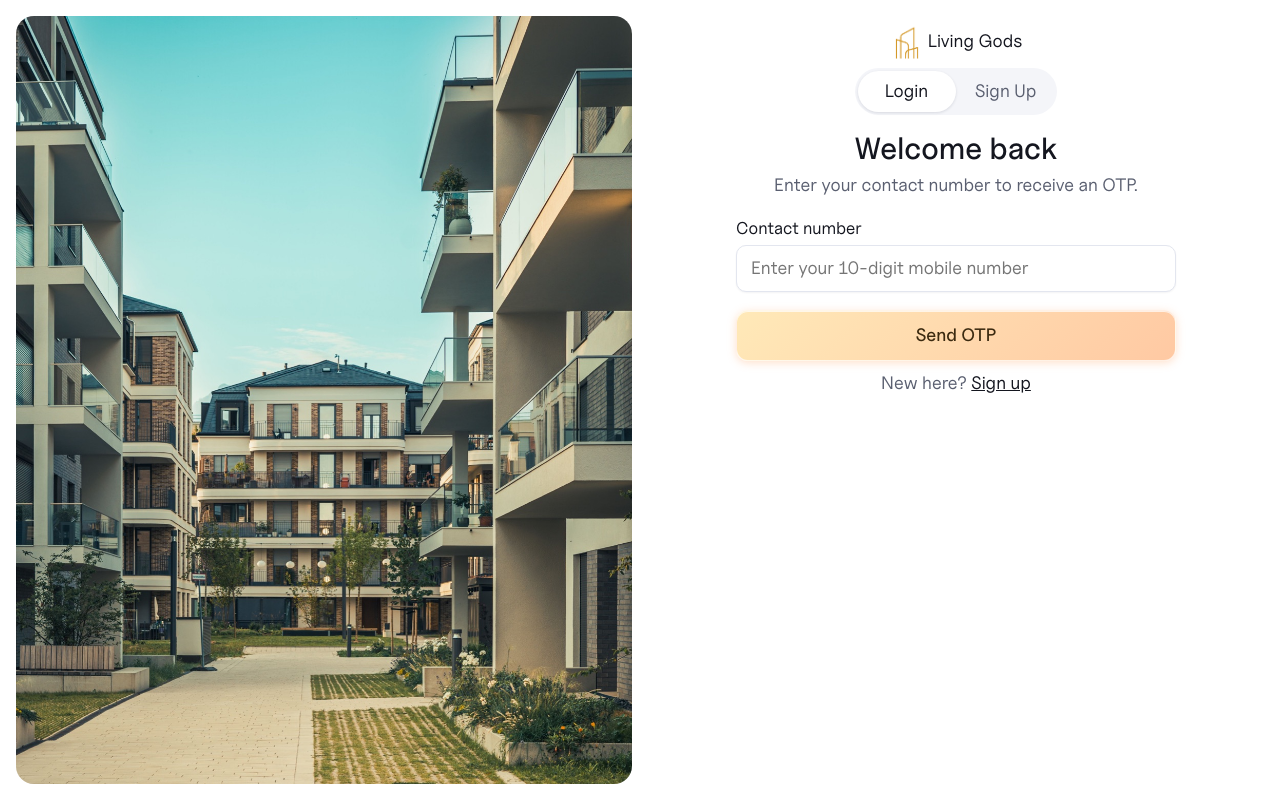
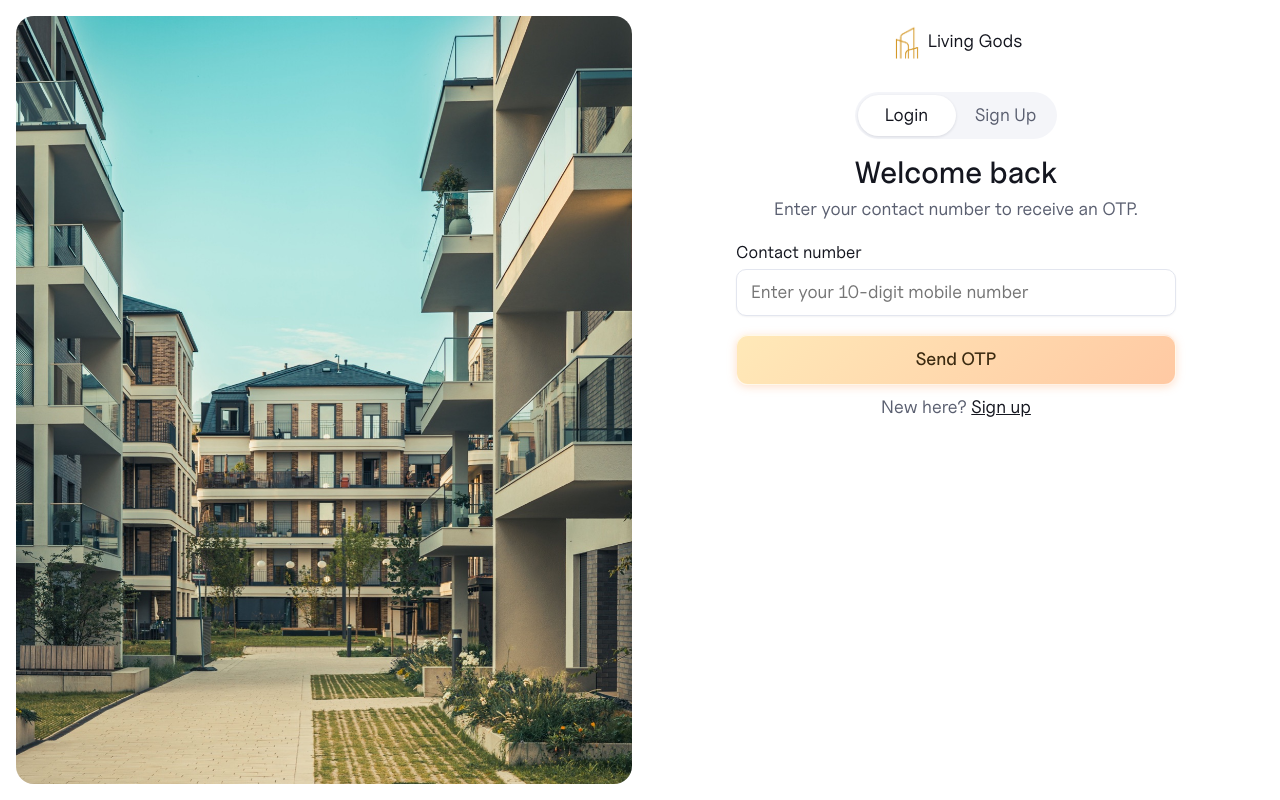
Before and after one commit to KNMNikhil/Real-Estate, a React (Vite) app: page /login in a window 1280 px wide. Built offline with nearby package versions, Linux system fonts and the light colour scheme.

Commit message:
Lower auth form content below the brand
Co-Authored-By: Claude Sonnet 5.5 <noreply@anthropic.com>

```diff
--- a/src/index.css
+++ b/src/index.css
@@ -1783,7 +1783,7 @@ textarea {
 .auth-split__form {
   width: 100%;
   max-width: 440px;
-  padding: 52px 0 8px;
+  padding: 76px 0 8px;
   text-align: center;
 }
 .auth-split__form h1 {
```
